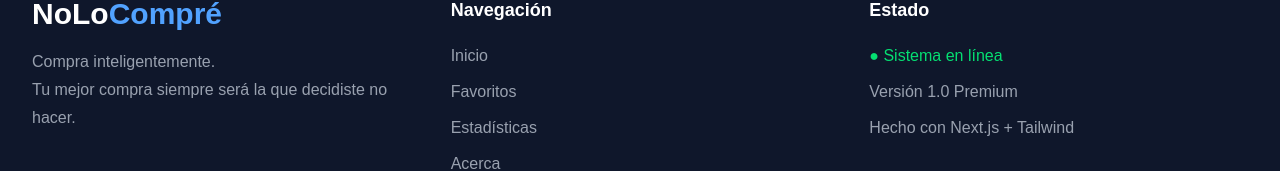
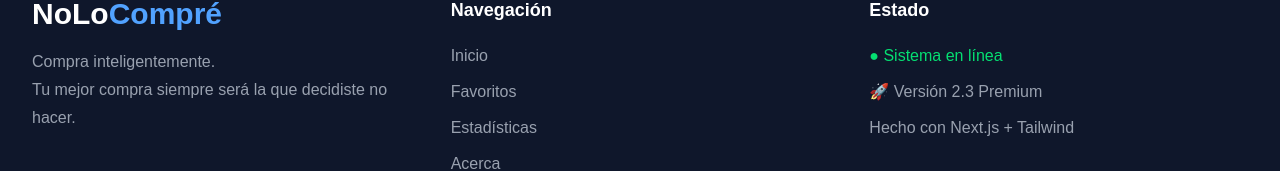
Before and after one commit to elchico855-collab/no-lo-compre, a Next.js app: page / in a window 1280 px wide. Shown: the part 3161-3332 px from the top of the page. Built offline with nearby package versions, Linux system fonts and the light colour scheme; no server answers.

Commit message:
Actualizar versión a 2.3 Premium

```diff
--- a/components/Footer.tsx
+++ b/components/Footer.tsx
@@ -54,7 +54,7 @@ export default function Footer() {
               </p>
 
               <p className="text-gray-400">
-                Versión 1.0 Premium
+                <p>🚀 Versión 2.3 Premium</p>
               </p>
 
               <p className="text-gray-400">
```
